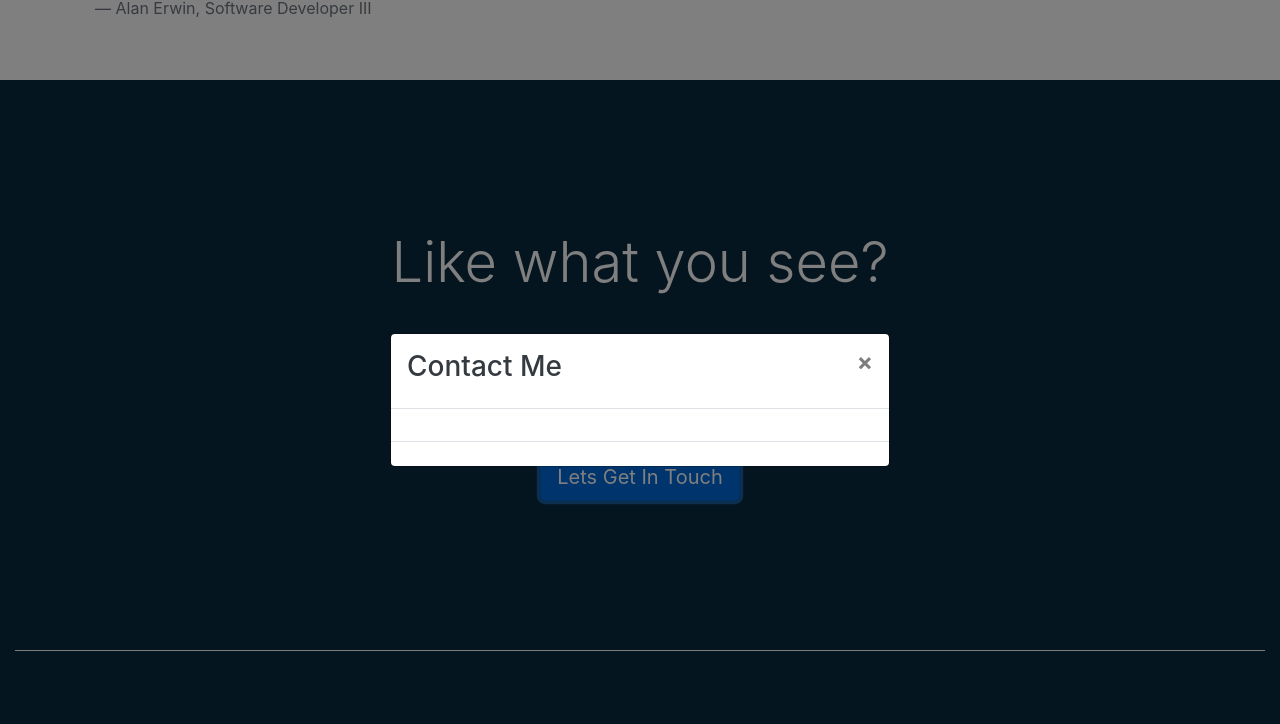
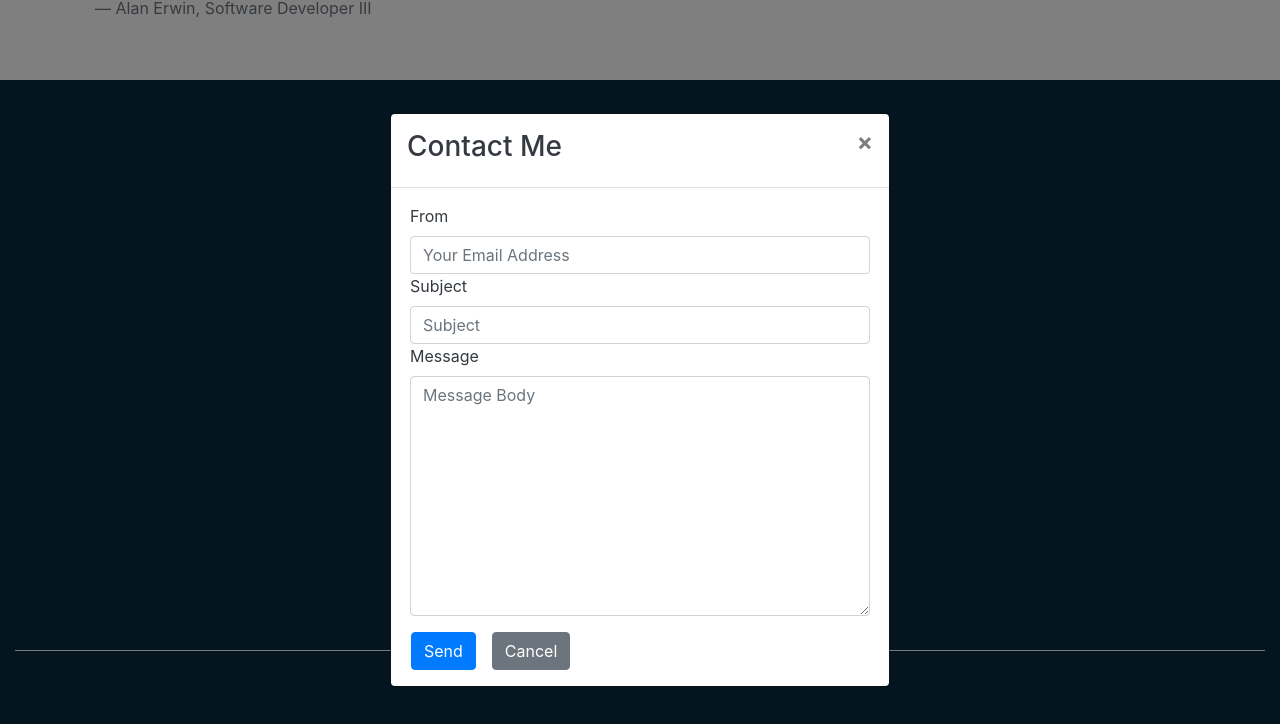
Before and after one commit to mpohler1/my-portfolio, a React (Create React App) app: page / in a window 1280 px wide. Both pictures are taken after a click on the button "Lets Get In Touch". Shown: the part 2160-2884 px from the top of the page. Built offline with nearby package versions, Linux system fonts and the light colour scheme; no server answers.

Commit message:
added ContactMeForm and put it inside of ContactMeModal

```diff
--- a/src/App.css
+++ b/src/App.css
@@ -46,6 +46,10 @@
     background-color: rgba(0, 0, 0, 0.5);
 }
 
+.message-body {
+    min-height: 15rem;
+}
+
 .project-box {
     width: 100%;
     padding-bottom: 56.25%;
--- /dev/null
+++ b/src/components/ContactMeForm.jsx
@@ -0,0 +1,75 @@
+import React, {Component} from "react";
+import {
+    sendMailRequest,
+    sendMailSuccess,
+    sendMailFailure
+} from "../actions/actions";
+import {connect} from "react-redux";
+
+class ContactMeForm extends Component {
+
+    render() {
+        return (
+            <div className="container-fluid">
+                <div className="row">
+                    <div className="form-group w-100 mx-2">
+                        <div className="form-row">
+                            <label htmlFor="from">
+                                From
+                            </label>
+                            <input className="form-control"
+                                   id="from"
+                                   type="text"
+                                   placeholder="Your Email Address"
+                                   value={this.props.from}/>
+                        </div>
+                        <div className="form-row">
+                            <label htmlFor="subject">
+                                Subject
+                            </label>
+                            <input className="form-control"
+                                   id="subject"
+                                   type="text"
+                                   placeholder="Subject"
+                                   value={this.props.subject}/>
+                        </div>
+                        <div className="form-row">
+                            <label htmlFor="body">
+                                Message
+                            </label>
+                            <textarea className="form-control overflow-auto message-body"
+                                   id="body"
+                                   cols="15"
+                                   placeholder="Message Body"
+                                   value={this.props.body}/>
+                        </div>
+                    </div>
+                </div>
+                <div className="row">
+                    <div>
+                    <button className="btn btn-primary ml-1">
+                        Send
+                    </button>
+                    <button className="btn btn-secondary ml-3 mr-1">
+                        Cancel
+                    </button>
+                    </div>
+                </div>
+            </div>
+        );
+    }
+}
+
+const mapStateToProps = state => {
+    return {
+        from: state.contactMe.from,
+        subject: state.contactMe.subject,
+        body: state.contactMe.body
+    };
+};
+
+export default connect(mapStateToProps, {
+    sendMailRequest,
+    sendMailSuccess,
+    sendMailFailure
+})(ContactMeForm);
--- a/src/components/ContactMeModal.jsx
+++ b/src/components/ContactMeModal.jsx
@@ -1,6 +1,7 @@
 import React, {Component} from "react";
-import {sendMailFailure, sendMailRequest, sendMailSuccess, setContactMeModalVisible} from "../actions/actions";
+import {setContactMeModalVisible} from "../actions/actions";
 import {connect} from "react-redux";
+import ContactMeForm from "./ContactMeForm";
 
 class ContactMeModal extends Component {
 
@@ -24,10 +25,7 @@ class ContactMeModal extends Component {
                                     </button>
                                 </div>
                                 <div className="modal-body">
-
-                                </div>
-                                <div className="modal-footer">
-
+                                    <ContactMeForm/>
                                 </div>
                             </div>
                         </div>
@@ -41,16 +39,10 @@ class ContactMeModal extends Component {
 const mapStateToProps = state => {
     return {
         modalVisible: state.contactMe.modalVisible,
-        from: state.contactMe.from,
-        subject: state.contactMe.from,
-        body: state.contactMe.body,
         response: state.mail.response
     };
 };
 
 export default connect(mapStateToProps, {
-    sendMailRequest,
-    sendMailSuccess,
-    sendMailFailure,
     setContactMeModalVisible
 })(ContactMeModal);
```
